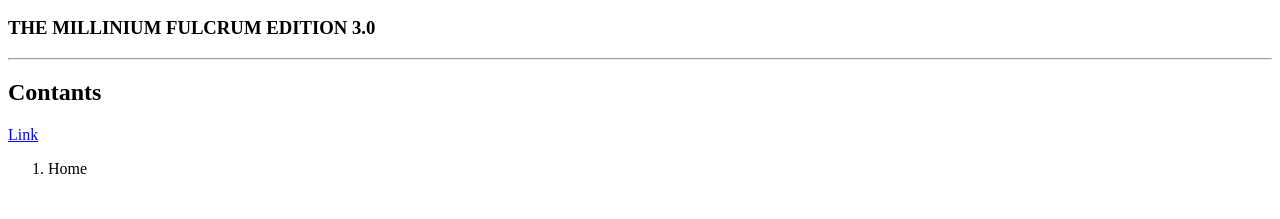
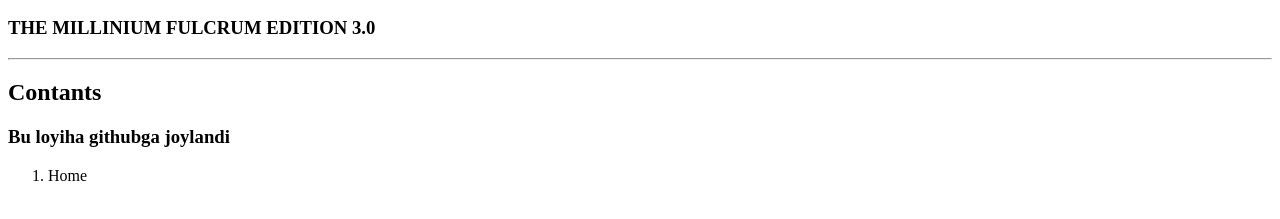
Before and after one commit to Lazizbek0110/html-lessons, a plain HTML site: page index.html in a window 1280 px wide. Shown: the part 173-392 px from the top of the page. Drawn offline with Linux system fonts and the light colour scheme.

Commit message:
h3 qoshildi

```diff
--- a/index.html
+++ b/index.html
@@ -14,8 +14,7 @@
     <h3>THE MILLINIUM FULCRUM EDITION 3.0</h3>
     <hr />
     <h2>Contants</h2>
-
-    <a href="./main.html" target="_blank">Link</a>
+    <h3>Bu loyiha githubga joylandi</h3>
 
     <ol>
       <li>Home</li>
```
